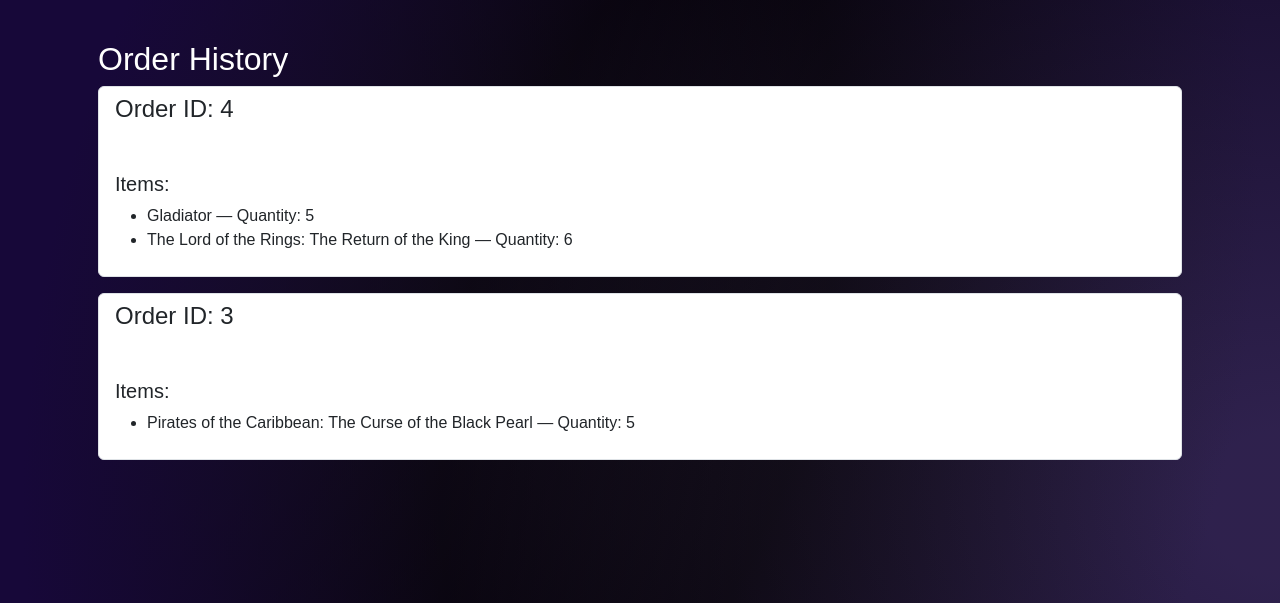
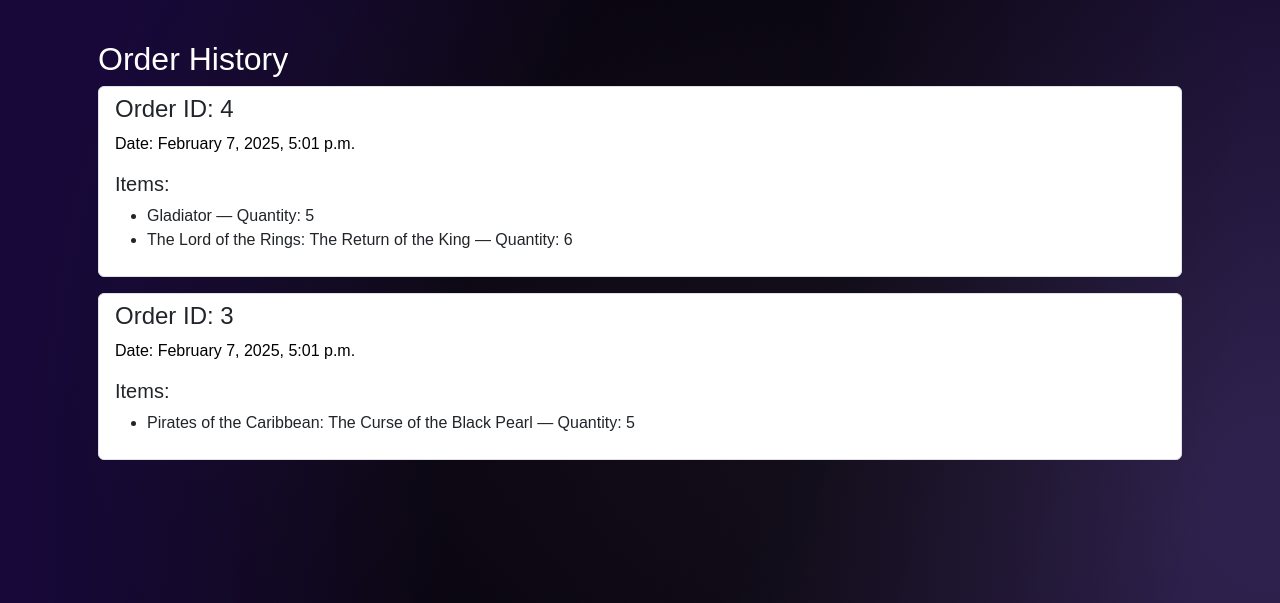
Before and after one commit to k3sharma/2340_Team2_Project1, a Django app: page /cart/orders/ in a window 1280 px wide. Shown: the part 56-659 px from the top of the page. Run offline with Django 5.2, Linux system fonts and the light colour scheme; a user stored in the database is signed in; data comes from the database, SQL or seed files in the repository.

Commit message:
fix: order date color changed to black

```diff
--- a/cart/templates/cart/orders.html
+++ b/cart/templates/cart/orders.html
@@ -10,7 +10,9 @@
       {% for order in orders %}
       <div class="list-group-item mb-3 border rounded">
         <h4>Order ID: {{ order.id }}</h4>
-        <p>Date: {{ order.date|date:"F j, Y, g:i a" }}</p>
+        <p
+                style="color: black"
+        >Date: {{ order.date|date:"F j, Y, g:i a" }}</p>
         <h5>Items:</h5>
         <ul>
           {% for item in order.orderitem_set.all %}
```
